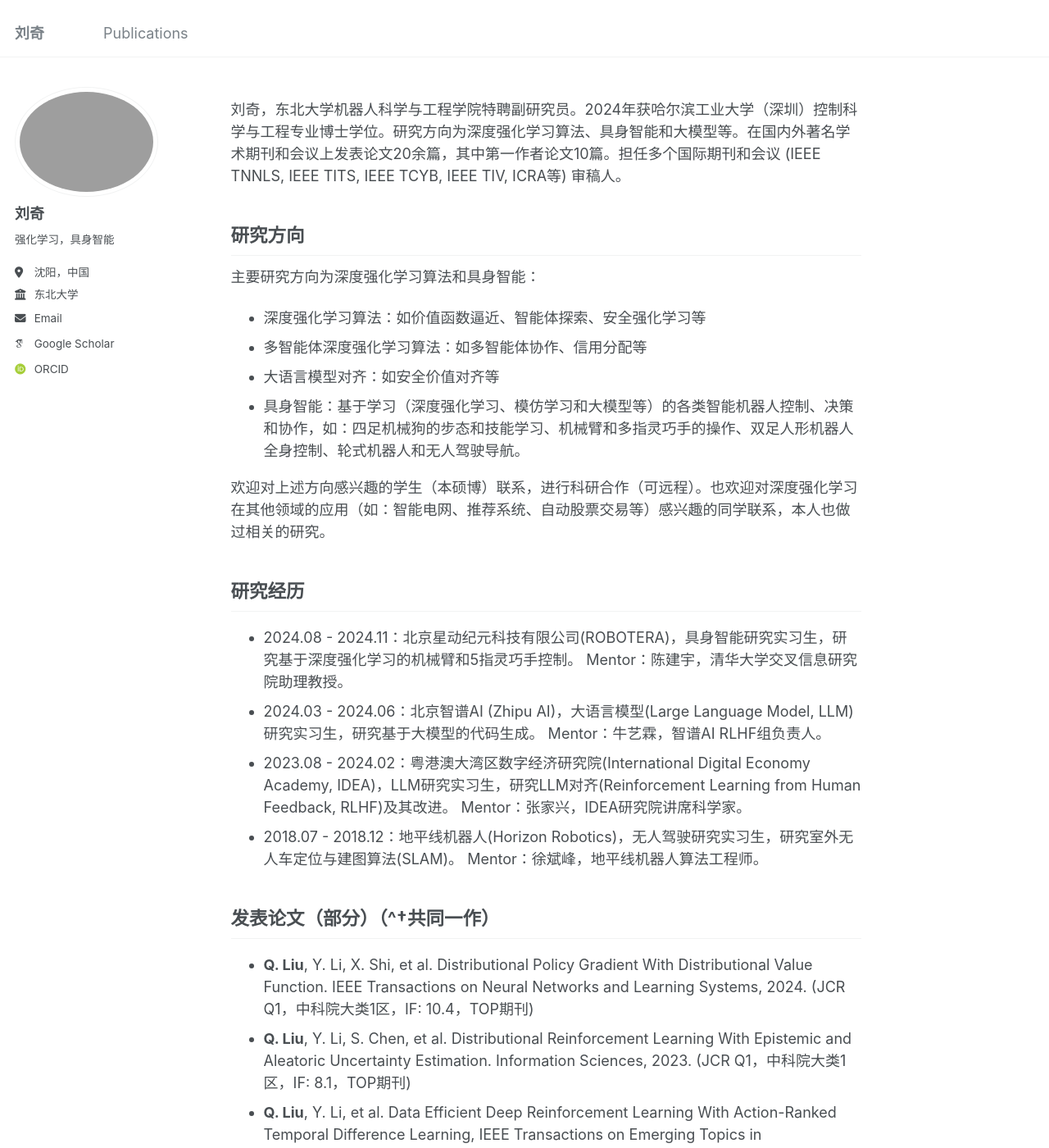
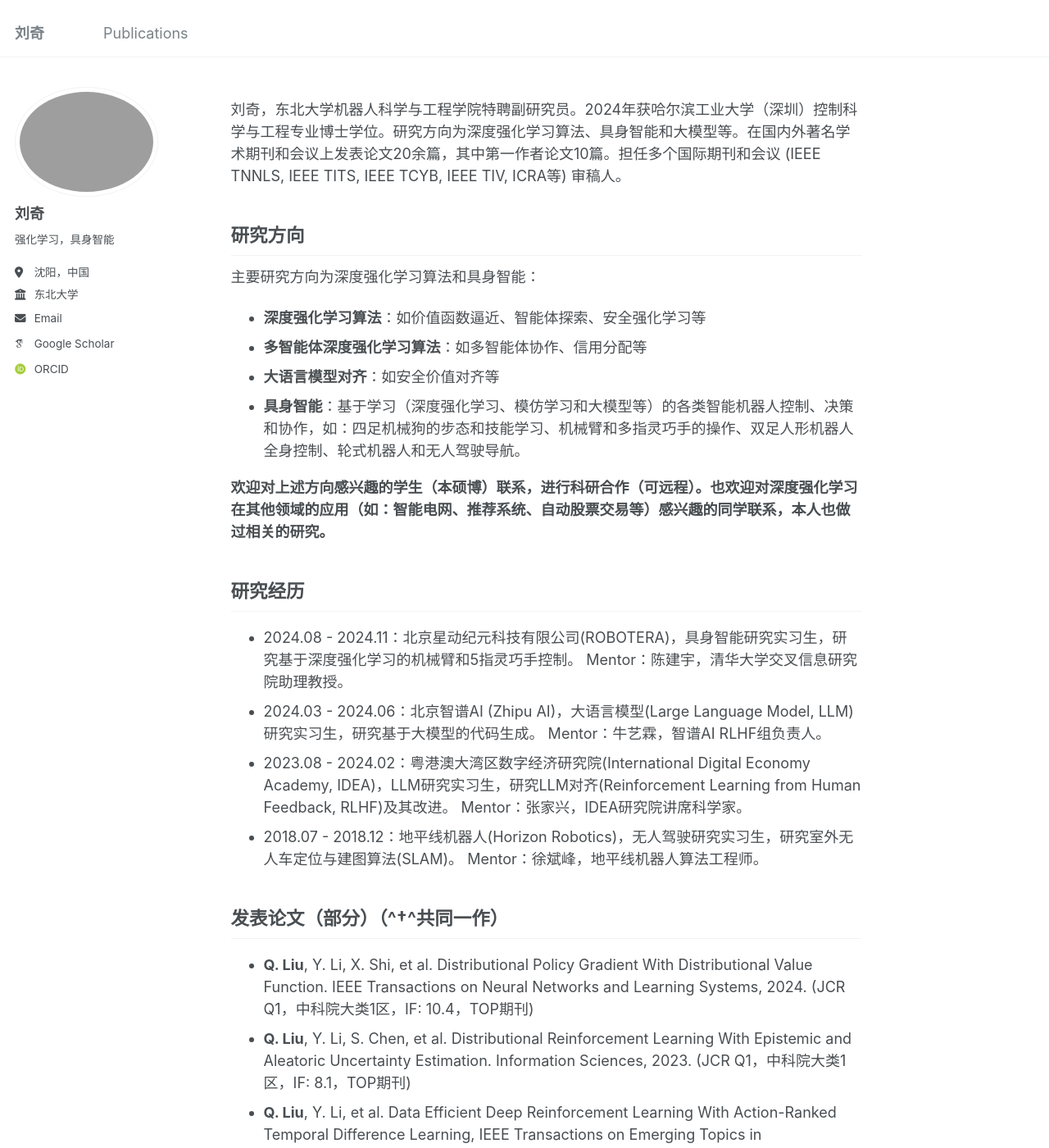
Before and after one commit to liuqi8827/liuqi8827.github.io, a Jekyll site: the page built from _pages/about.md, in a window 1280 px wide and 1400 px high. Shown: the whole window at 82% size. Built offline with Jekyll 4.4.1, drawn with Linux system fonts in a browser that asks for light colours; some web fonts are replaced; some of the changed text lies outside the part shown.

```diff
--- a/_pages/about.md
+++ b/_pages/about.md
@@ -11,12 +11,12 @@ redirect_from:
 
 ## 研究方向
 主要研究方向为深度强化学习算法和具身智能：
-- 深度强化学习算法：如价值函数逼近、智能体探索、安全强化学习等
-- 多智能体深度强化学习算法：如多智能体协作、信用分配等
-- 大语言模型对齐：如安全价值对齐等
-- 具身智能：基于学习（深度强化学习、模仿学习和大模型等）的各类智能机器人控制、决策和协作，如：四足机械狗的步态和技能学习、机械臂和多指灵巧手的操作、双足人形机器人全身控制、轮式机器人和无人驾驶导航。
+- **深度强化学习算法**：如价值函数逼近、智能体探索、安全强化学习等
+- **多智能体深度强化学习算法**：如多智能体协作、信用分配等
+- **大语言模型对齐**：如安全价值对齐等
+- **具身智能**：基于学习（深度强化学习、模仿学习和大模型等）的各类智能机器人控制、决策和协作，如：四足机械狗的步态和技能学习、机械臂和多指灵巧手的操作、双足人形机器人全身控制、轮式机器人和无人驾驶导航。
 
-欢迎对上述方向感兴趣的学生（本硕博）联系，进行科研合作（可远程）。也欢迎对深度强化学习在其他领域的应用（如：智能电网、推荐系统、自动股票交易等）感兴趣的同学联系，本人也做过相关的研究。
+**欢迎对上述方向感兴趣的学生（本硕博）联系，进行科研合作（可远程）。也欢迎对深度强化学习在其他领域的应用（如：智能电网、推荐系统、自动股票交易等）感兴趣的同学联系，本人也做过相关的研究。**
 
 ## 研究经历
 - 2024.08 - 2024.11：北京星动纪元科技有限公司(ROBOTERA)，具身智能研究实习生，研究基于深度强化学习的机械臂和5指灵巧手控制。
@@ -28,13 +28,13 @@ redirect_from:
 - 2018.07 - 2018.12：地平线机器人(Horizon Robotics)，无人驾驶研究实习生，研究室外无人车定位与建图算法(SLAM)。
   Mentor：徐斌峰，地平线机器人算法工程师。
 
-## 发表论文（部分）（^†共同一作）
+## 发表论文（部分）（^†^共同一作）
 - **Q. Liu**, Y. Li, X. Shi, et al. Distributional Policy Gradient With Distributional Value Function. IEEE Transactions on Neural Networks and Learning Systems, 2024. (JCR Q1，中科院大类1区，IF: 10.4，TOP期刊)
 - **Q. Liu**, Y. Li, S. Chen, et al. Distributional Reinforcement Learning With Epistemic and Aleatoric Uncertainty Estimation. Information Sciences, 2023. (JCR Q1，中科院大类1区，IF: 8.1，TOP期刊)
 - **Q. Liu**, Y. Li, et al. Data Efficient Deep Reinforcement Learning With Action-Ranked Temporal Difference Learning, IEEE Transactions on Emerging Topics in Computational Intelligence, 2024. (JCR Q1，中科院大类2区，IF: 5.3)
-- Z. Zhang^†, **Q. Liu^†**, Y. Li, et al. Safe Reinforcement Learning in Autonomous Driving With Epistemic Uncertainty Estimation. IEEE Transactions on Intelligent Transportation Systems, 2024. (JCR Q1，中科院大类1区，IF: 8.5，TOP期刊)
+- Z. Zhang^†^, **Q. Liu^†^**, Y. Li, et al. Safe Reinforcement Learning in Autonomous Driving With Epistemic Uncertainty Estimation. IEEE Transactions on Intelligent Transportation Systems, 2024. (JCR Q1，中科院大类1区，IF: 8.5，TOP期刊)
 - **Q. Liu**, X. Di, et al. Autonomous Vehicle Self-localization in Urban Environments based on 3D Curvature Feature points – Monte Carlo Localization. Robotica, 2022. (JCR Q3，中科院大类3区，IF: 2.7)
-- P. Chen^†, **Q. Liu^†**, Y. Li, et al. An Environmental-Complexity-Based Navigation Method Based on Hierarchical Deep Reinforcement Learning. 2024 IEEE International Conference on Robotics and Automation (ICRA), 2024. (机器人顶会，CSRankings)
+- P. Chen^†^, **Q. Liu^†^**, Y. Li, et al. An Environmental-Complexity-Based Navigation Method Based on Hierarchical Deep Reinforcement Learning. 2024 IEEE International Conference on Robotics and Automation (ICRA), 2024. (机器人顶会，CSRankings)
 
 ## 学术兼职
 担任多个国际期刊和会议审稿人：
```
